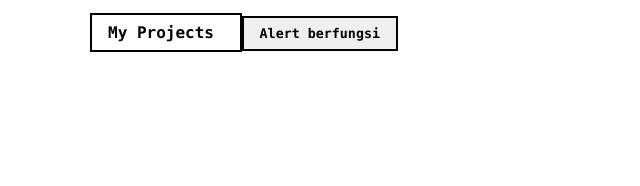
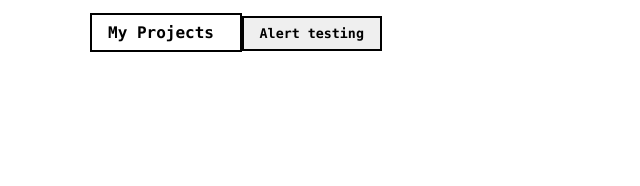
Before and after one commit to ahmadilhamb14/ahmadilhamb14, a plain HTML site: page index.html in a window 1280 px wide. Shown: the part 508-694 px from the top of the page, 550-1190 px from the left. Drawn offline with Linux system fonts and the light colour scheme.

Commit message:
Update index.html

```diff
--- a/index.html
+++ b/index.html
@@ -54,7 +54,7 @@
               <p>Perkenalkan nama saya Ahmad ilham b, Saya merupakan mahasiswa semester 9 pada jurusan Ilmu Komputer di Universitas Hasanuddin</p>
               <p>Selama kuliah saya gemar mengikuti organisasi. Baik itu organisasi kampus maupun luar kampus</p>
               <br />
-              <a class="project" href="#project"> My Projects </a>  <button class="project" onClick='alert('Tombol diklik!')'> Alert berfungsi </button>
+              <a class="project" href="#project"> My Projects </a>  <button class="project" onClick='alert('Tombol diklik!')'> Alert testing </button>
             </div>
           </div>
         </div>
```
